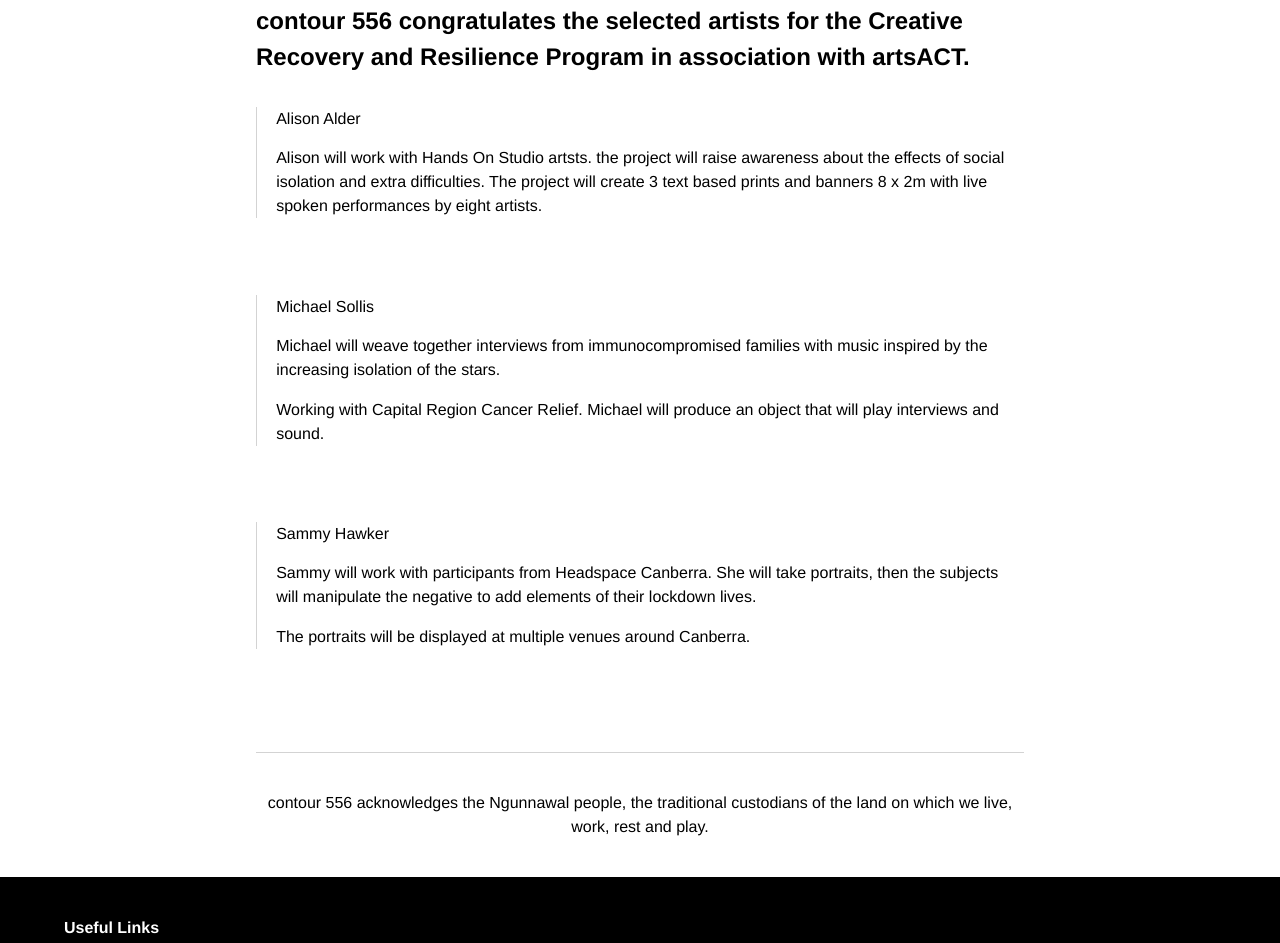
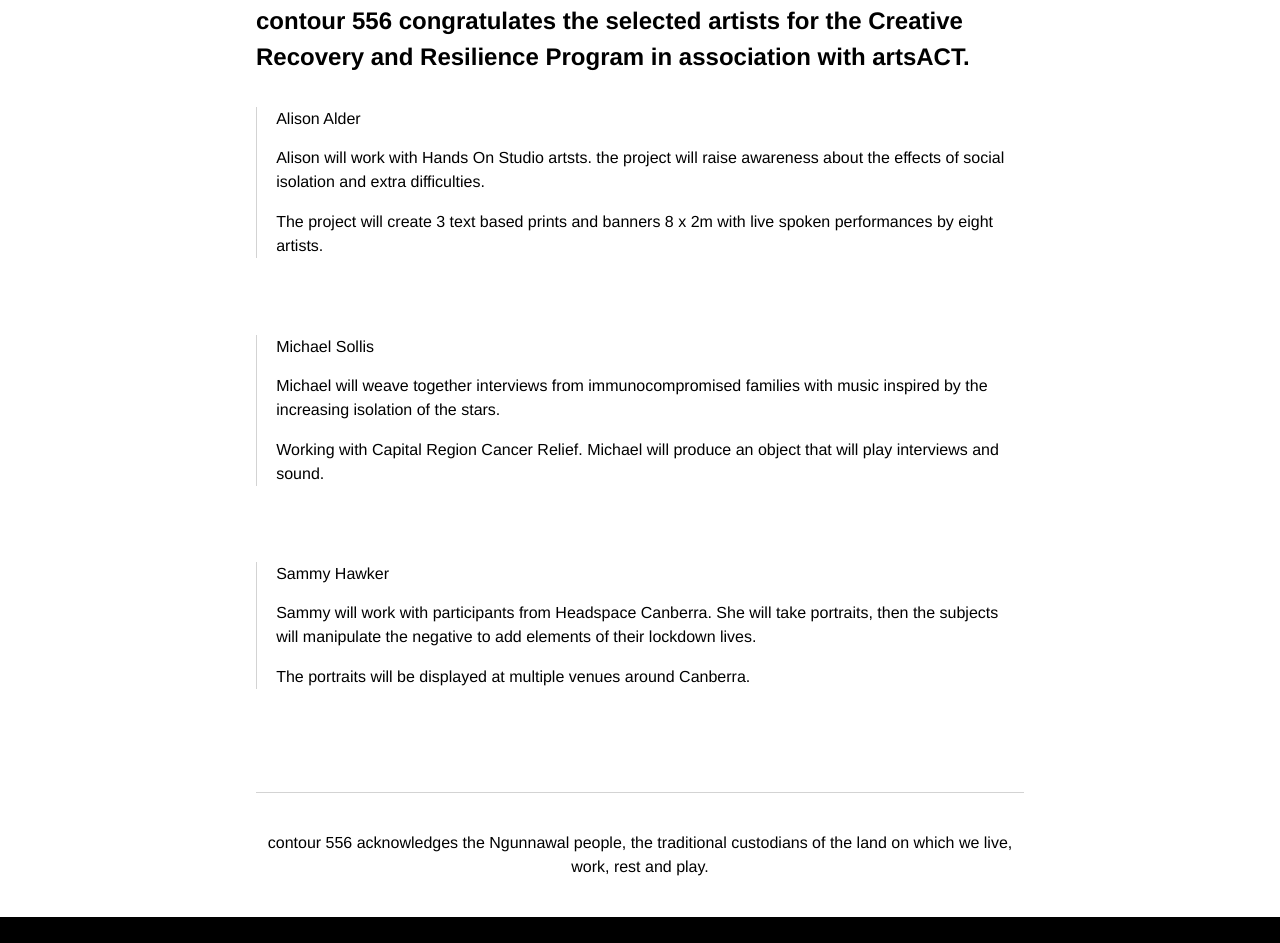
Before and after one commit to Ahmed-1121/Canberra_Art_Biennial_Website, a plain HTML site: page city-commissions.html in a window 1280 px wide. Shown: the part 975-1918 px from the top of the page. Drawn offline with nearby package versions, Linux system fonts and the light colour scheme.

Commit message:
Update city-commissions.html

```diff
--- a/city-commissions.html
+++ b/city-commissions.html
@@ -133,9 +133,9 @@
              <!-- City commissions info -->
             <div class="donate right_line donate right_line_mobile form_double_margin city_commission_mobile">
                 <p class="form_single_margin bold_mobile bold">Alison Alder</p>
-                <p>Alison will work with Hands On Studio artsts. the project will raise awareness about the effects of social isolation and extra difficulties.
+                <p>Alison will work with Hands On Studio artsts. the project will raise awareness about the effects of social isolation and extra difficulties.</p>
 
-                The project will create 3 text based prints and banners 8 x 2m with live spoken performances by eight artists.</p>
+                <p>The project will create 3 text based prints and banners 8 x 2m with live spoken performances by eight artists.</p>
 
             </div>
 
```
